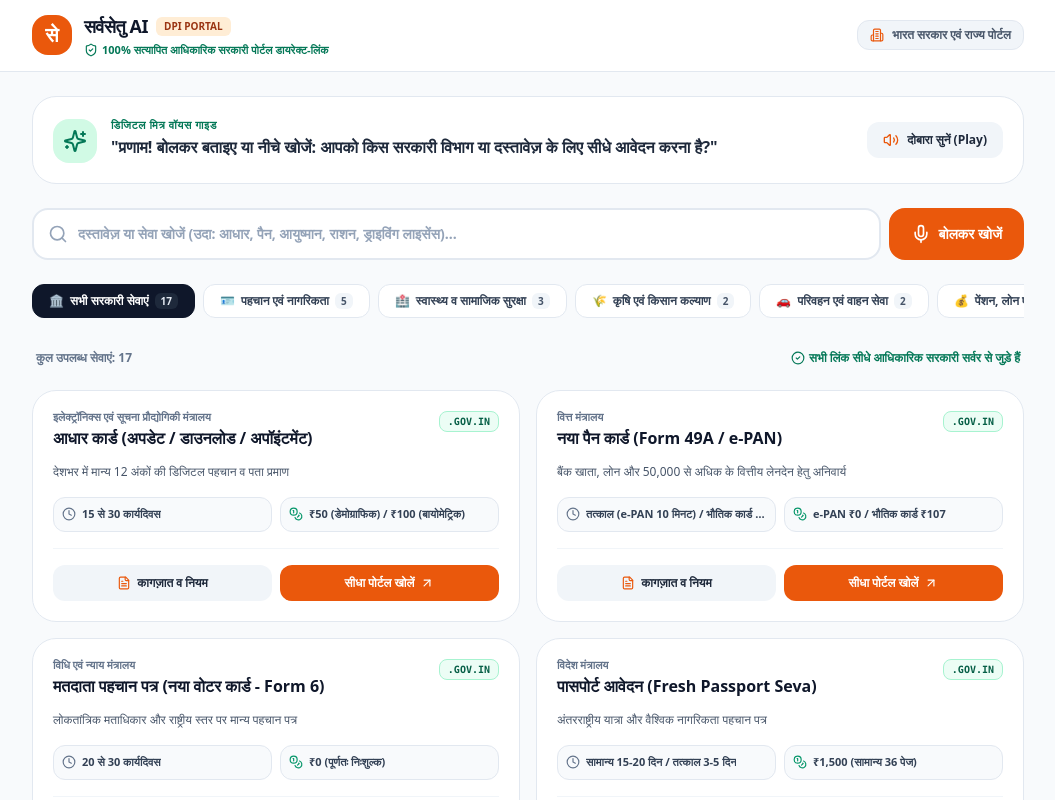
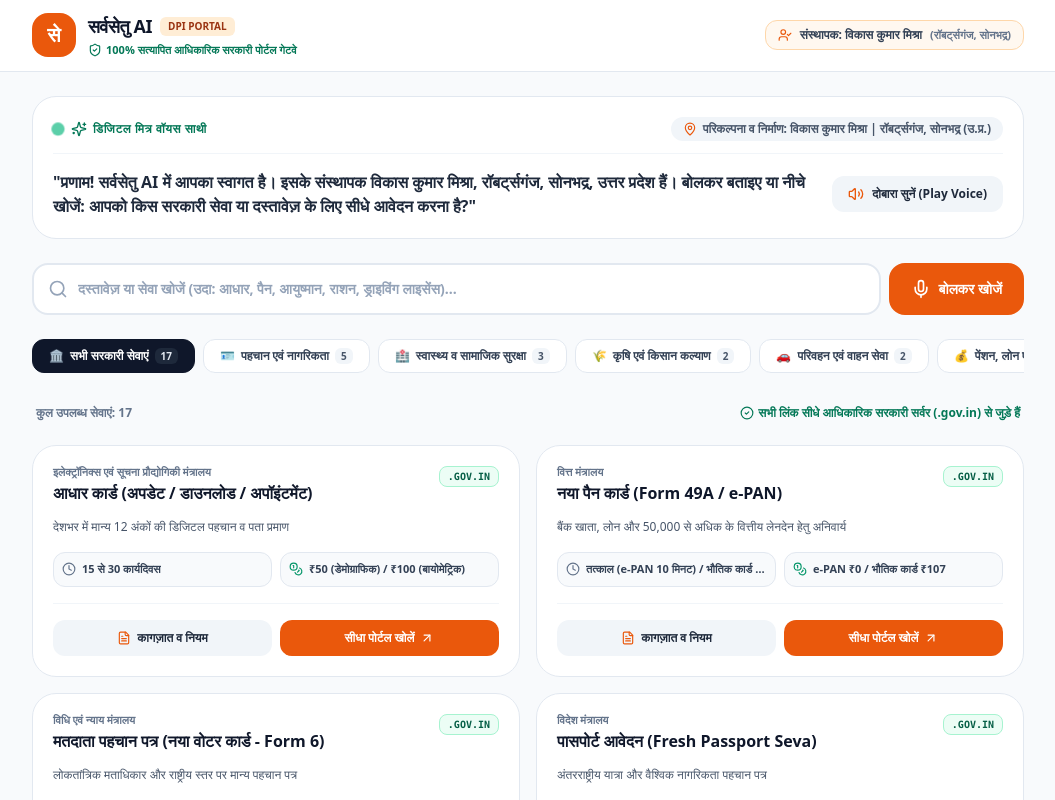
Before and after one commit to DigiSone/sarvasetu-ai, a React (Vite) app: page / in a window 1280 px wide. Shown: the top 800 px of the page, without its empty margins (112-1167 px from the left). Built offline with nearby package versions, Linux system fonts and the light colour scheme.

Commit message:
feat: add founder Vikas Kumar Mishra attribution in voice engine and UI

```diff
--- a/src/App.tsx
+++ b/src/App.tsx
@@ -13,14 +13,13 @@ import {
   Sparkles,
   X,
   Building2,
-  Filter,
   ArrowUpRight,
-  Info,
-  ChevronRight,
-  AlertCircle
+  AlertCircle,
+  MapPin,
+  UserCheck
 } from 'lucide-react';
 
-import { GovernmentService, GOVERNMENT_SERVICES } from './core/governmentDirectory';
+import { GovernmentService } from './core/governmentDirectory';
 import { DirectoryEngine, CategorySummary } from './core/directoryEngine';
 
 export default function App() {
@@ -29,9 +28,9 @@ export default function App() {
   const [selectedService, setSelectedService] = useState<GovernmentService | null>(null);
   const [isListening, setIsListening] = useState(false);
 
-  // वॉइस असिस्टेंट संदेश
+  // 1. संस्थापक परिचय सहित डिजिटल मित्र वॉइस संदेश
   const [voiceBriefing, setVoiceBriefing] = useState(
-    'प्रणाम! बोलकर बताइए या नीचे खोजें: आपको किस सरकारी विभाग या दस्तावेज़ के लिए सीधे आवेदन करना है?'
+    'प्रणाम! सर्वसेतु AI में आपका स्वागत है। इसके संस्थापक विकास कुमार मिश्रा, रॉबर्ट्सगंज, सोनभद्र, उत्तर प्रदेश हैं। बोलकर बताइए या नीचे खोजें: आपको किस सरकारी सेवा या दस्तावेज़ के लिए सीधे आवेदन करना है?'
   );
 
   // टेक्स्ट-टू-स्पीच
@@ -40,7 +39,7 @@ export default function App() {
     window.speechSynthesis.cancel();
     const utterance = new SpeechSynthesisUtterance(text);
     utterance.lang = 'hi-IN';
-    utterance.rate = 0.88;
+    utterance.rate = 0.86;
     window.speechSynthesis.speak(utterance);
   }, []);
 
@@ -52,10 +51,8 @@ export default function App() {
     if ('vibrate' in navigator) navigator.vibrate(pattern);
   };
 
-  // श्रेणियां
   const categories: CategorySummary[] = useMemo(() => DirectoryEngine.getCategories(), []);
 
-  // फ़िल्टर्ड सेवाएं
   const filteredServices = useMemo(() => {
     return DirectoryEngine.searchServices(searchQuery, selectedCategory);
   }, [searchQuery, selectedCategory]);
@@ -65,7 +62,7 @@ export default function App() {
     triggerHaptic([100]);
     const SpeechRec = (window as any).webkitSpeechRecognition || (window as any).SpeechRecognition;
     if (!SpeechRec) {
-      alert('ब्राउज़र वॉयस इनपुट को सपोर्ट नहीं करता। कृपया सर्च बार में लिखकर खोजें।');
+      alert('ब्राउज़र वॉयस इनपुट को सपोर्ट नहीं करता। कृपया लिखकर खोजें।');
       return;
     }
 
@@ -79,7 +76,6 @@ export default function App() {
       const transcript = event.results[0][0].transcript;
       setSearchQuery(transcript);
 
-      // सबसे सटीक सेवा की स्वतः पहचान
       const matched = DirectoryEngine.matchVoiceIntent(transcript);
       if (matched) {
         setSelectedService(matched);
@@ -96,7 +92,6 @@ export default function App() {
     rec.start();
   };
 
-  // सेवा विवरण खोलना
   const openServiceModal = (service: GovernmentService) => {
     triggerHaptic([80]);
     setSelectedService(service);
@@ -106,11 +101,11 @@ export default function App() {
 
   return (
     <div className="min-h-screen bg-slate-50 text-slate-900 font-sans flex flex-col justify-between selection:bg-orange-100">
-      {/* 1. शीर्ष आधिकारिक हेडर (GIGW 3.0 लाइट थीम) */}
+      {/* 1. शीर्ष हेडर (GIGW 3.0 लाइट थीम + संस्थापक विवरण) */}
       <header className="bg-white border-b border-slate-200 sticky top-0 z-40 shadow-xs">
         <div className="max-w-5xl mx-auto px-4 py-3 flex items-center justify-between">
           <div className="flex items-center gap-3">
-            <div className="w-10 h-10 bg-orange-600 rounded-2xl flex items-center justify-center text-white font-black text-xl shadow-xs">
+            <div className="w-11 h-11 bg-orange-600 rounded-2xl flex items-center justify-center text-white font-black text-xl shadow-xs">
               से
             </div>
             <div>
@@ -123,41 +118,49 @@ export default function App() {
                 </span>
               </div>
               <span className="text-[11px] font-bold text-emerald-700 flex items-center gap-1 mt-0.5">
-                <ShieldCheck className="w-3.5 h-3.5" /> 100% सत्यापित आधिकारिक सरकारी पोर्टल डायरेक्ट-लिंक
+                <ShieldCheck className="w-3.5 h-3.5" /> 100% सत्यापित आधिकारिक सरकारी पोर्टल गेटवे
               </span>
             </div>
           </div>
 
-          <div className="hidden sm:flex items-center gap-2 text-xs font-bold text-slate-600 bg-slate-100 px-3 py-1.5 rounded-xl border border-slate-200">
-            <Building2 className="w-3.5 h-3.5 text-orange-600" /> भारत सरकार एवं राज्य पोर्टल
+          {/* संस्थापक बैज (Header Desktop/Tablet) */}
+          <div className="flex items-center gap-2 text-xs font-bold text-slate-700 bg-orange-50/80 px-3 py-1.5 rounded-xl border border-orange-200">
+            <UserCheck className="w-3.5 h-3.5 text-orange-600" />
+            <span>संस्थापक: <strong>विकास कुमार मिश्रा</strong></span>
+            <span className="text-[11px] text-slate-500 hidden sm:inline">(रॉबर्ट्सगंज, सोनभद्र)</span>
           </div>
         </div>
       </header>
 
-      {/* 2. मुख्य कंटेनर */}
+      {/* 2. मुख्य सामग्री */}
       <main className="max-w-5xl w-full mx-auto px-4 py-6 flex-1 space-y-6">
-        {/* डिजिटल मित्र वॉइस असिस्टेंट कार्ड */}
-        <section className="bg-white rounded-3xl p-5 border border-slate-200 shadow-xs flex flex-col sm:flex-row items-center gap-4 justify-between">
-          <div className="flex items-start gap-3.5">
-            <div className="w-11 h-11 rounded-2xl bg-emerald-100 text-emerald-700 flex items-center justify-center shrink-0 mt-0.5">
-              <Sparkles className="w-6 h-6" />
+        {/* डिजिटल मित्र व संस्थापक घोषणा कार्ड */}
+        <section className="bg-white rounded-3xl p-5 border border-slate-200 shadow-xs space-y-4">
+          <div className="flex flex-col sm:flex-row items-start sm:items-center justify-between gap-3 border-b border-slate-100 pb-3">
+            <div className="flex items-center gap-2">
+              <span className="w-2.5 h-2.5 rounded-full bg-emerald-500 animate-ping" />
+              <span className="text-xs font-black tracking-wider uppercase text-emerald-700 flex items-center gap-1.5">
+                <Sparkles className="w-4 h-4" /> डिजिटल मित्र वॉयस साथी
+              </span>
             </div>
-            <div>
-              <span className="text-[11px] font-black tracking-wider uppercase text-emerald-700 block mb-0.5">
-                डिजिटल मित्र वॉयस गाइड
-              </span>
-              <p className="text-sm sm:text-base font-bold text-slate-800 leading-snug">
-                "{voiceBriefing}"
-              </p>
+            {/* लिखित संस्थापक पहचान पट्टी */}
+            <div className="flex items-center gap-1.5 text-xs font-bold text-slate-600 bg-slate-100 px-3 py-1 rounded-xl">
+              <MapPin className="w-3.5 h-3.5 text-orange-600 shrink-0" />
+              <span>परिकल्पना व निर्माण: <strong>विकास कुमार मिश्रा</strong> | रॉबर्ट्सगंज, सोनभद्र (उ.प्र.)</span>
             </div>
           </div>
 
-          <button
-            onClick={() => speak(voiceBriefing)}
-            className="w-full sm:w-auto inline-flex items-center justify-center gap-2 px-4 py-2.5 rounded-xl bg-slate-100 hover:bg-slate-200 text-slate-800 text-xs font-black transition active:scale-95 shrink-0"
-          >
-            <Volume2 className="w-4 h-4 text-orange-600" /> दोबारा सुनें (Play)
-          </button>
+          <div className="flex flex-col sm:flex-row items-start sm:items-center gap-4 justify-between">
+            <p className="text-sm sm:text-base font-bold text-slate-800 leading-relaxed">
+              "{voiceBriefing}"
+            </p>
+            <button
+              onClick={() => speak(voiceBriefing)}
+              className="inline-flex items-center justify-center gap-2 px-4 py-2.5 rounded-xl bg-slate-100 hover:bg-slate-200 text-slate-800 text-xs font-black transition active:scale-95 shrink-0"
+            >
+              <Volume2 className="w-4 h-4 text-orange-600" /> दोबारा सुनें (Play Voice)
+            </button>
+          </div>
         </section>
 
         {/* सर्च व वॉयस इनपुट बार */}
@@ -225,7 +228,7 @@ export default function App() {
         <div className="flex items-center justify-between text-xs font-bold text-slate-500 px-1">
           <span>कुल उपलब्ध सेवाएं: {filteredServices.length}</span>
           <span className="flex items-center gap-1 text-emerald-700">
-            <CheckCircle2 className="w-3.5 h-3.5" /> सभी लिंक सीधे आधिकारिक सरकारी सर्वर से जुड़े हैं
+            <CheckCircle2 className="w-3.5 h-3.5" /> सभी लिंक सीधे आधिकारिक सरकारी सर्वर (.gov.in) से जुड़े हैं
           </span>
         </div>
 
@@ -237,7 +240,6 @@ export default function App() {
               className="bg-white rounded-3xl p-5 border border-slate-200 hover:border-orange-400 hover:shadow-md transition-all flex flex-col justify-between group"
             >
               <div className="space-y-3">
-                {/* कार्ड हेडर */}
                 <div className="flex items-start justify-between gap-2">
                   <div>
                     <span className="text-[11px] font-bold text-slate-500 block leading-none mb-1">
@@ -256,7 +258,6 @@ export default function App() {
                   {service.benefitSummary}
                 </p>
 
-                {/* आवश्यक विवरण बैज */}
                 <div className="grid grid-cols-2 gap-2 pt-1 text-[11px] font-bold">
                   <div className="bg-slate-50 border border-slate-200 rounded-xl p-2 flex items-center gap-1.5 text-slate-700">
                     <Clock className="w-3.5 h-3.5 text-slate-500 shrink-0" />
@@ -269,7 +270,6 @@ export default function App() {
                 </div>
               </div>
 
-              {/* कार्ड एक्शन बटन */}
               <div className="pt-4 border-t border-slate-100 flex items-center gap-2 mt-4">
                 <button
                   onClick={() => openServiceModal(service)}
@@ -304,11 +304,10 @@ export default function App() {
         )}
       </main>
 
-      {/* 3. सेवा विस्तार व आवश्यक कागज़ात मॉडल (Document Drawer Modal) */}
+      {/* 3. सेवा विस्तार व आवश्यक कागज़ात मॉडल */}
       {selectedService && (
         <div className="fixed inset-0 z-50 bg-black/50 backdrop-blur-xs flex items-center justify-center p-4">
           <div className="bg-white rounded-3xl max-w-lg w-full max-h-[90vh] overflow-y-auto p-6 space-y-5 shadow-2xl border border-slate-200 animate-in fade-in zoom-in-95">
-            {/* मोडल हेडर */}
             <div className="flex items-start justify-between border-b border-slate-100 pb-3">
               <div>
                 <span className="text-xs font-bold text-orange-600 block mb-0.5">
@@ -327,7 +326,6 @@ export default function App() {
               </button>
             </div>
 
-            {/* आवश्यक कागज़ात की सूची */}
             <div className="space-y-3">
               <span className="text-xs font-black uppercase text-slate-400 tracking-wider block">
                 आवश्यक दस्तावेज़ (Required Documents):
@@ -358,7 +356,6 @@ export default function App() {
               </div>
             </div>
 
-            {/* समय व सरकारी शुल्क विवरण */}
             <div className="grid grid-cols-2 gap-3 text-xs">
               <div className="p-3 bg-slate-50 border border-slate-200 rounded-2xl">
                 <span className="text-slate-500 font-bold block mb-1">सरकारी शुल्क (Fee):</span>
@@ -370,7 +367,6 @@ export default function App() {
               </div>
             </div>
 
-            {/* आधिकारिक डायरेक्ट लिंक बटन */}
             <div className="pt-2 space-y-2">
               <a
                 href={selectedService.officialApplyUrl}
@@ -390,11 +386,26 @@ export default function App() {
         </div>
       )}
 
-      {/* 4. पादलेख (Footer - GIGW & Legal Compliance) */}
-      <footer className="bg-white border-t border-slate-200 py-4 px-4 text-center text-xs font-bold text-slate-500 space-y-1">
-        <p>सर्वसेतु - डिजिटल इंडिया व नेशनल डिजिटल पब्लिक गुड्स (DPI) मानकों के अनुरूप</p>
+      {/* 4. पादलेख (Footer - संस्थापक क्रेडिट एवं वैधानिक अनुपालन) */}
+      <footer className="bg-white border-t border-slate-200 py-6 px-4 text-center text-xs text-slate-600 space-y-2.5">
+        <div className="max-w-xl mx-auto p-3 bg-orange-50/70 border border-orange-200 rounded-2xl">
+          <p className="font-black text-slate-900 text-sm">
+            सर्वसेतु AI (राष्ट्रीय डिजिटल नागरिक सेवा सेतु)
+          </p>
+          <p className="text-xs font-bold text-orange-800 mt-1">
+            संस्थापक एवं मुख्य परिकल्पनाकार: <strong>विकास कुमार मिश्रा</strong>
+          </p>
+          <p className="text-[11px] text-slate-600 mt-0.5 flex items-center justify-center gap-1">
+            <MapPin className="w-3 h-3 text-orange-600 inline" />
+            रॉबर्ट्सगंज, सोनभद्र, उत्तर प्रदेश, भारत
+          </p>
+        </div>
+
+        <p className="font-bold text-slate-500">
+          डिजिटल इंडिया एवं नेशनल डिजिटल पब्लिक गुड्स (DPI) मानकों के अनुरूप
+        </p>
         <p className="text-[11px] text-slate-400">
-          सूचना प्रौद्योगिकी अधिनियम 2000 एवं DPDP Act 2023 के तहत सुरक्षित व निःशुल्क नागरिक मंच
+          सूचना प्रौद्योगिकी अधिनियम 2000 एवं DPDP Act 2023 के तहत 100% सुरक्षित व निःशुल्क नागरिक मंच
         </p>
       </footer>
     </div>
```
Also changed, not shown: 5 other files (tests, documents, lock files or other folders).
